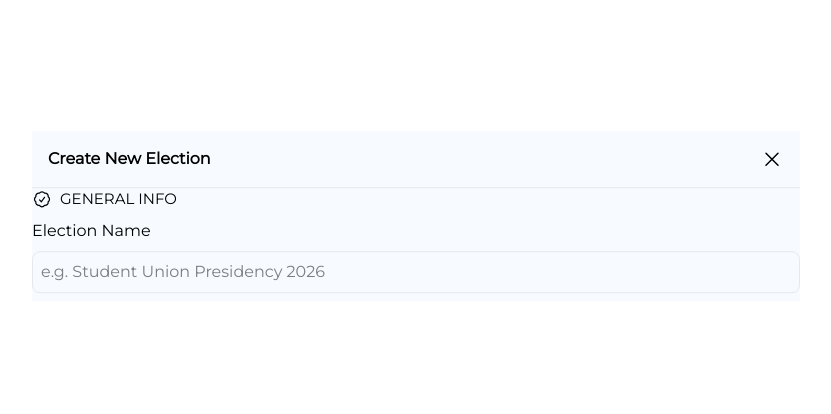
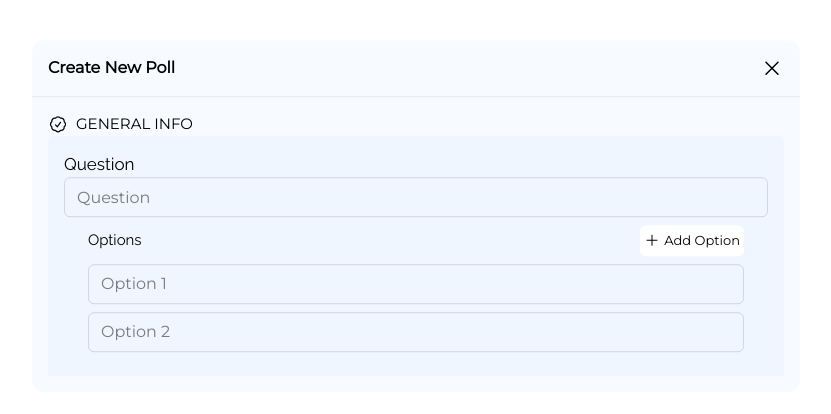
Before and after one commit to Ademayo959/vote-live, a React (Vite) app: page /createpoll in a window 1280 px wide. Shown: the part 184-598 px from the top of the page, without its empty margins (224-1055 px from the left). Built offline with nearby package versions, Linux system fonts and the light colour scheme.

Commit message:
added the create poll modal

```diff
--- a/src/CreateElectionModal.jsx
+++ b/src/CreateElectionModal.jsx
@@ -27,7 +27,7 @@ const CreateElectionModal = ({setIsCreateElectionModal}) => {
 
     return (
         <div>
-            <div  onClick={(e) => e.stopPropagation()} className="bg-accent-blue w-[95%] max-w-3xl font-montserrat fixed top-1/2 left-1/2 -translate-x-1/2 z-100 -translate-y-1/2 max-h-[90vh] overflow-y-auto max-sm:w-full max-sm:max-h-screen max-sm:top-0 max-sm:left-0 max-sm:translate-x-0 max-sm:translate-y-0">
+            <div  onClick={(e) => e.stopPropagation()} className="rounded-xl bg-accent-blue w-[95%] max-w-3xl font-montserrat fixed top-1/2 left-1/2 -translate-x-1/2 z-100 -translate-y-1/2 max-h-[90vh] overflow-y-auto max-sm:rounded-none max-sm:w-full max-sm:max-h-screen max-sm:top-0 max-sm:left-0 max-sm:translate-x-0 max-sm:translate-y-0">
                 <div className="flex justify-between border-b border-gray-200 p-4">
                     <p className="font-extrabold">Create New Election</p>
                     <svg onClick={() => {setIsCreateElectionModal(false)}} xmlns="http://www.w3.org/2000/svg" fill="none" viewBox="0 0 24 24" strokeWidth={1.5} stroke="currentColor" className="size-6 cursor-pointer">
--- a/src/CreatePollModal.jsx
+++ b/src/CreatePollModal.jsx
@@ -1,23 +1,58 @@
-const CreatePollModal = () => {
+import { useState } from "react";
+const CreatePollModal = ( {setIsCreatePollModal} ) => {
+    const [question, setQuestion] = useState(
+        {
+            title: "",
+            options: ["", ""]
+        }
+    );
+
+    const addOption = () => {
+        if (question.options.length < 10) {
+            setQuestion({
+                ...question,
+                options: [...question.options, ""]
+            })
+        }
+    }
+
     return (
         <div>
-            <div onClick={(e) => e.stopPropagation()} className="bg-accent-blue w-[95%] max-w-3xl font-montserrat fixed top-1/2 left-1/2 -translate-x-1/2 z-100 -translate-y-1/2 max-h-[90vh] overflow-y-auto max-sm:w-full max-sm:max-h-screen max-sm:top-0 max-sm:left-0 max-sm:translate-x-0 max-sm:translate-y-0">
+            <div onClick={(e) => e.stopPropagation()} className="rounded-xl bg-accent-blue w-[95%] max-w-3xl font-montserrat fixed top-1/2 left-1/2 -translate-x-1/2 z-100 -translate-y-1/2 max-h-[90vh] overflow-y-auto max-sm:rounded-none max-sm:w-full max-sm:max-h-screen max-sm:top-0 max-sm:left-0 max-sm:translate-x-0 max-sm:translate-y-0">
                 <div className="flex justify-between border-b border-gray-200 p-4">
-                    <p className="font-extrabold">Create New Election</p>
-                    <svg onClick={() => { setIsCreateElectionModal(false) }} xmlns="http://www.w3.org/2000/svg" fill="none" viewBox="0 0 24 24" strokeWidth={1.5} stroke="currentColor" className="size-6 cursor-pointer">
+                    <p className="font-extrabold">Create New Poll</p>
+                    <svg onClick={() => {setIsCreatePollModal(false)}} xmlns="http://www.w3.org/2000/svg" fill="none" viewBox="0 0 24 24" strokeWidth={1.5} stroke="currentColor" className="size-6 cursor-pointer">
                         <path strokeLinecap="round" strokeLinejoin="round" d="M6 18 18 6M6 6l12 12" />
                     </svg>
                 </div>
+                <div className="p-4">
                     <div className="flex items-center gap-2">
                         <svg xmlns="http://www.w3.org/2000/svg" fill="none" viewBox="0 0 24 24" strokeWidth={1.5} stroke="currentColor" className="h-5 w-5">
                             <path strokeLinecap="round" strokeLinejoin="round" d="M9 12.75 11.25 15 15 9.75M21 12c0 1.268-.63 2.39-1.593 3.068a3.745 3.745 0 0 1-1.043 3.296 3.745 3.745 0 0 1-3.296 1.043A3.745 3.745 0 0 1 12 21c-1.268 0-2.39-.63-3.068-1.593a3.746 3.746 0 0 1-3.296-1.043 3.745 3.745 0 0 1-1.043-3.296A3.745 3.745 0 0 1 3 12c0-1.268.63-2.39 1.593-3.068a3.745 3.745 0 0 1 1.043-3.296 3.746 3.746 0 0 1 3.296-1.043A3.746 3.746 0 0 1 12 3c1.268 0 2.39.63 3.068 1.593a3.746 3.746 0 0 1 3.296 1.043 3.746 3.746 0 0 1 1.043 3.296A3.745 3.745 0 0 1 21 12Z" />
                         </svg>
                         <p className="text-[15px]">GENERAL INFO</p>
                     </div>
-                <div className="grid gap-2 my-2">
-                    <p>Election Name</p>
+                    <div className="w-full bg-blue-50 p-4 rounded-sm grid items-start grid-cols-1 max-sm:grid-cols-1">
                         <div>
-                        <input className="w-full border border-gray-200 p-2 rounded-lg" type="text" placeholder="e.g. Student Union Presidency 2026" />
+                            <p className="text-[17px] font-raleway max-sm:my-2">Question</p>
+                            <input className="w-full h-10 border border-gray-300 rounded-md px-3" type="text" placeholder="Question" />
+                            <div className="px-6">
+                                <div>
+                                    <div className="flex justify-between my-2">
+                                        <p className="text-[15px] font-raleway my-1">Options</p>
+                                        <div onClick={() => { addOption() }} className="bg-white flex w-fit gap-1 items-center rounded-md p-1 cursor-pointer">
+                                            <svg xmlns="http://www.w3.org/2000/svg" fill="none" viewBox="0 0 24 24" strokeWidth={1.5} stroke="currentColor" className="h-4 w-4">
+                                                <path strokeLinecap="round" strokeLinejoin="round" d="M12 4.5v15m7.5-7.5h-15" />
+                                            </svg>
+                                            <p className="text-[13px]">Add Option</p>
+                                        </div>
+                                    </div>
+                                    {question.options.map((_, optIndex) => (
+                                        <input key={optIndex} className="w-full h-10 border border-gray-300 rounded-md px-3 mb-2" type="text" placeholder={`Option ${optIndex + 1}`} />
+                                    ))}
+                                </div>
+                            </div>
+                        </div>
                     </div>
                 </div>
             </div>
--- a/src/PollsDashboard.jsx
+++ b/src/PollsDashboard.jsx
@@ -1,5 +1,6 @@
 import { useState } from "react"
 import HelpModal from "./HelpModal";
+import CreatePollModal from "./CreatePollModal";
 import ProfileOne from './assets/img/Profile-photo-one.jpeg';
 import ProfileTwo from './assets/img/about-us-dev9.jpg';
 import ProfileThree from './assets/img/about-us-dev11.jpg';
@@ -11,6 +12,7 @@ const PollsDashboard = ({ setactiveTab }) => {
         { id: 3, name: 'Geum Jan Di', time: "9", img: ProfileOne, question: 'Should lecturers implement the proposed test system', options: [{ option: 'Yes', percentage: "61" }, { option: 'No', percentage: "39" }], Votes: "92" }
     ]
     const [isModalActive, setIsModalActive] = useState(false);
+    const [isCreatePollModal, setIsCreatePollModal] = useState(false)
 
     return (
         <div>
@@ -43,7 +45,7 @@ const PollsDashboard = ({ setactiveTab }) => {
                         <p className="font-extrabold text-2xl font-montserrat max-sm:text-[16px]">Polls & Surveys</p>
                         <p className="text-gray-500 font-raleway font-extralight max-[840px]:text-[12px] max-sm:w-48">Participate in campus discussions or create your own.</p>
                     </div>
-                    <div className="flex cursor-pointer bg-custom-blue text-white w-40 h-10 px-2 items-center justify-center rounded-lg text-sm font-raleway gap-2 max-sm:w-[30%]">
+                    <div onClick={() =>{setIsCreatePollModal(true)}} className="flex cursor-pointer bg-custom-blue text-white w-40 h-10 px-2 items-center justify-center rounded-lg text-sm font-raleway gap-2 max-sm:w-[30%]">
                         <svg xmlns="http://www.w3.org/2000/svg" fill="none" viewBox="0 0 24 24" strokeWidth={1.5} stroke="currentColor" className="size-6">
                             <path strokeLinecap="round" strokeLinejoin="round" d="M12 4.5v15m7.5-7.5h-15" />
                         </svg>
@@ -139,6 +141,11 @@ const PollsDashboard = ({ setactiveTab }) => {
                     <HelpModal setIsModalActive={setIsModalActive} onClose={() => setIsModalActive(false)} />
                 </div>
             )}
+            { isCreatePollModal && (
+                <div className="fixed inset-0 bg-black/70 z-99" onClick={() => setIsCreatePollModal(false)}>
+                    <CreatePollModal setIsCreatePollModal={setIsCreatePollModal} onClose={() => setIsCreatePollModal(false)} />
+                </div>
+            )}
         </div>
     );
 }
```
Lines whose indentation alone changed are shown as unchanged.
